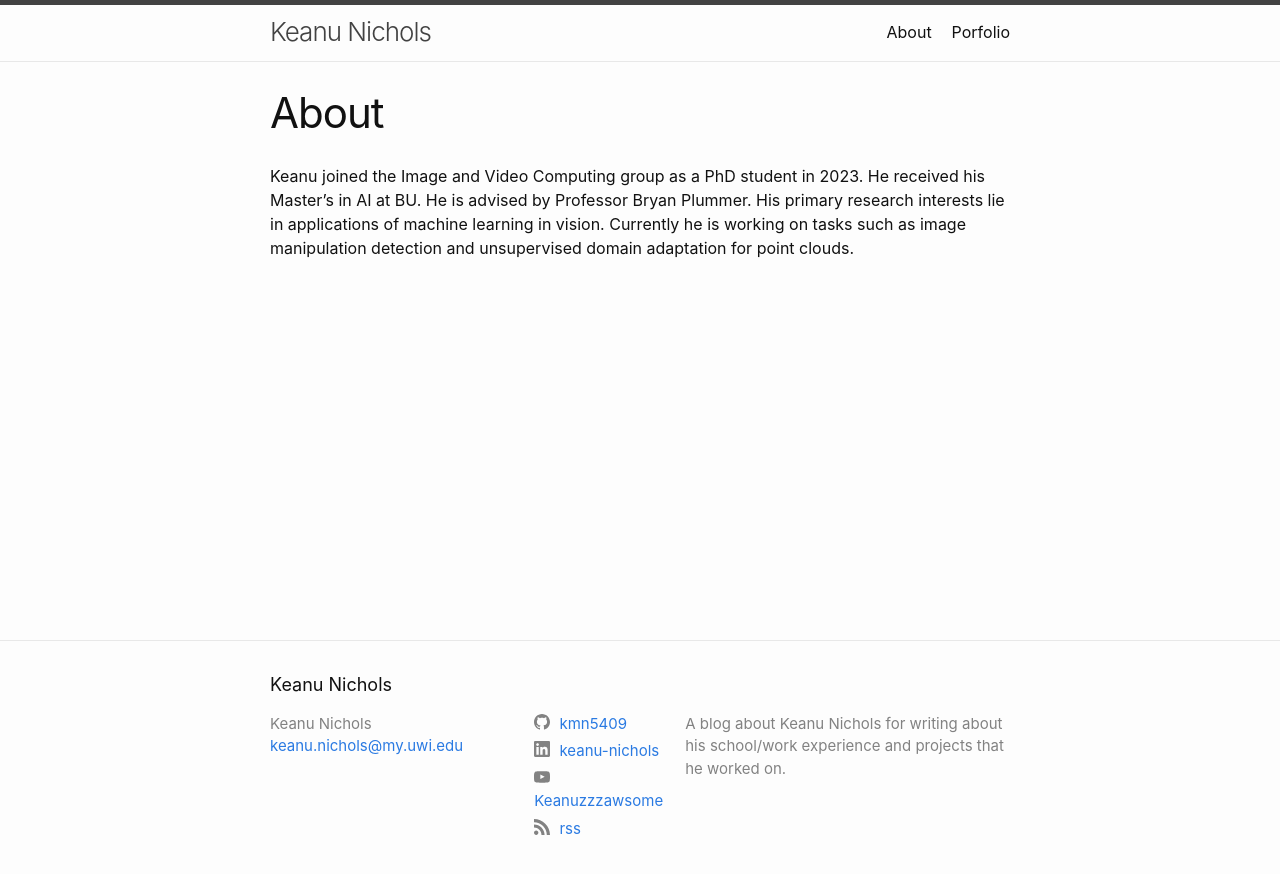
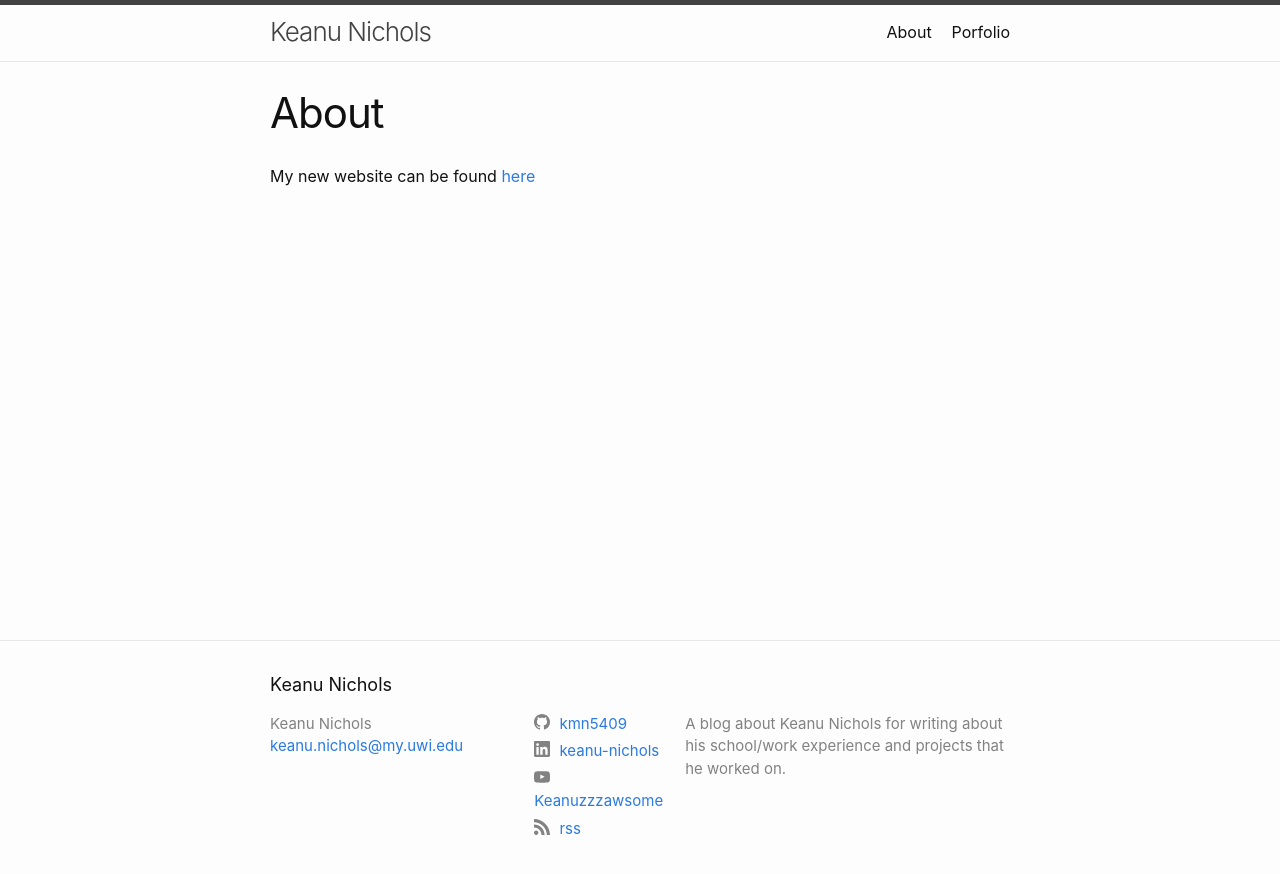
Before and after one commit to kmn5409/keanu-nichols, a Jekyll site: the page built from about.md, in a window 1280 px wide. Shown: the top 874 px of the page. Built offline with Jekyll 4.4.1, drawn with Linux system fonts in a browser that asks for light colours.

Commit message:
Update about.md

```diff
--- a/about.md
+++ b/about.md
@@ -4,4 +4,4 @@ title: About
 permalink: /about/
 ---
 
-Keanu joined the Image and Video Computing group as a PhD student in 2023. He received his Master's in AI at BU. He is advised by Professor Bryan Plummer. His primary research interests lie in applications of machine learning in vision. Currently he is working on tasks such as image manipulation detection and unsupervised domain adaptation for point clouds.
+My new website can be found [here](https://cs-people.bu.edu/kmn5409/)
```
